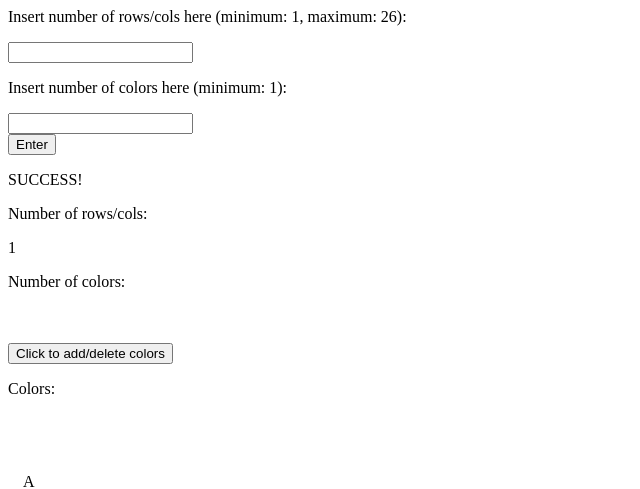
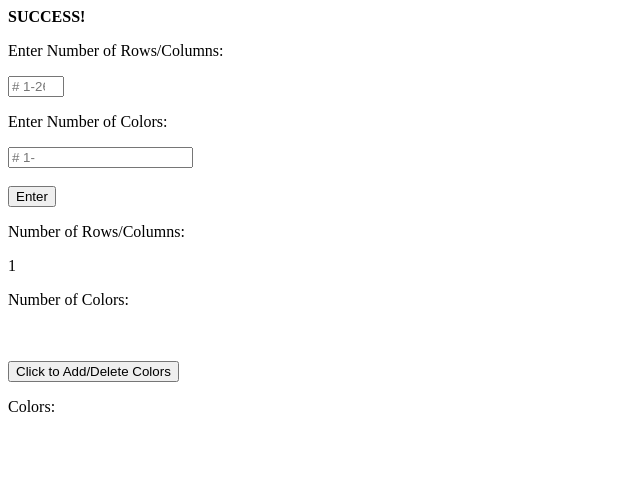
Before and after one commit to hieveryoneimsamuel/ChuckwallaCorp, a PHP site: page /success.php?val1=1 in a window 1280 px wide. Shown: the top 489 px of the page, without its empty margins (0-640 px from the left). Run offline with PHP 8.4, Linux system fonts and the light colour scheme; data that the repository does not hold is empty.

Commit message:
Formatting for all labels, fixed typos

```diff
--- a/fuel/app/views/ourcompany/colorsDirectory/success.php
+++ b/fuel/app/views/ourcompany/colorsDirectory/success.php
@@ -1,29 +1,28 @@
 <body>
     <form method='GET'>
-    <p>Insert number of rows/cols here (minimum: 1, maximum: 26):</p>
-        <input type="number" class="val" name="val1">
-        <br>
-        <p>Insert number of colors here (minimum: 1):</p>
-        <input type="number" class="val" name="val2">
+    <p id="success"><strong>SUCCESS!</strong></p>
 
-        <br>
-        <button type="submit" name="numColsButton" id="btn-numColors"> Enter </button>
+    <p>Enter Number of Rows/Columns:</p>
+    <input type="number" placeholder="# 1-26" class="val" name="val1" min=1 max=26 required>
+    <br>
+    <p>Enter Number of Colors:</p>
+    <input type="number" placeholder="# 1-<?php echo "".$colorcount."" ?>" class="val" name="val2" min=1 required>
+
+    <br><br>
+    <button type="submit" name="numColsButton" id="btn-numColors"> Enter </button>
     </form>
 
 
 
     <?php
+    echo "<p>Number of Rows/Columns: </p>" . $_GET["val1"]. "<br>";
 
-    echo "<p>SUCCESS!<br></p>";
-    echo "<p>Number of rows/cols: </p>" . $_GET["val1"]. "<br>";
-
-    echo "<p>Number of colors: </p>" . $_GET["val2"] . "<br><br>";
+    echo "<p>Number of Colors: </p>" . $_GET["val2"] . "<br><br>";
     ?>
 
 
     <form method = "POST">
-
-        <input type="submit" value="Click to add/delete colors" name = 'revisitdb'> </input>
+        <input type="submit" value="Click to Add/Delete Colors" name = 'revisitdb'> </input>
     </form>
 
     <?php
@@ -38,9 +37,6 @@
         array_push($namesColors, $somecolor['text']);
         array_push($hexValsColors, $somecolor['hv']);
     }
-
-
-
 
     for($x=0; $x < $_GET['val2']; $x++){
         echo "<tr>
@@ -98,9 +94,7 @@
 
     ?>
 
-    <br>
-
-
+    <br><br>
 
 
     <div id="printview">
```
